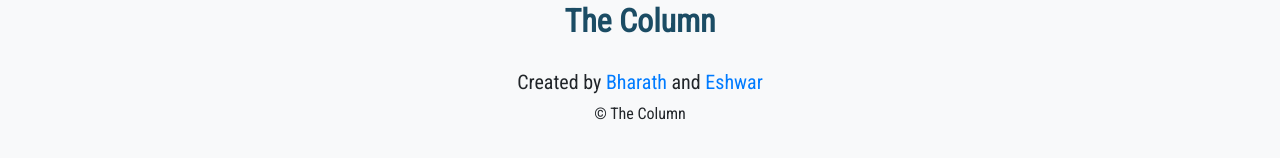
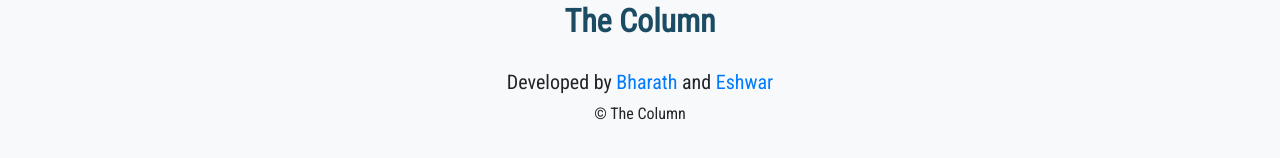
Before and after one commit to Eshwar-Grandhe/AuthorArticles-API, a React (Create React App) app in the folder frontend/newsapp/: page /news in a window 1280 px wide. Shown: the part 216-374 px from the top of the page. Built offline with nearby package versions, Linux system fonts and the light colour scheme.

Commit message:
Update Footer.js

```diff
--- a/frontend/newsapp/src/components/Footer.js
+++ b/frontend/newsapp/src/components/Footer.js
@@ -7,7 +7,7 @@
             <footer>
                 <div className="footer">
                     <h2 className="text-center" style={{marginBottom: 30}}>The Column</h2>
-                    <h5 className="text-center">Created by <a className="linked-link" href="https://www.linkedin.com/in/bharath-chandra-blotzmann/">Bharath</a> and <a className="linked-link" href="https://www.linkedin.com/in/eshwar-anirudh-782288178/">Eshwar</a></h5>
+                    <h5 className="text-center">Developed by <a className="linked-link" href="https://www.linkedin.com/in/bharath-chandra-blotzmann/">Bharath</a> and <a className="linked-link" href="https://www.linkedin.com/in/eshwar-anirudh-782288178/">Eshwar</a></h5>
                     <p className="text-center">&copy; The Column</p>
                 </div>
             </footer>
```
